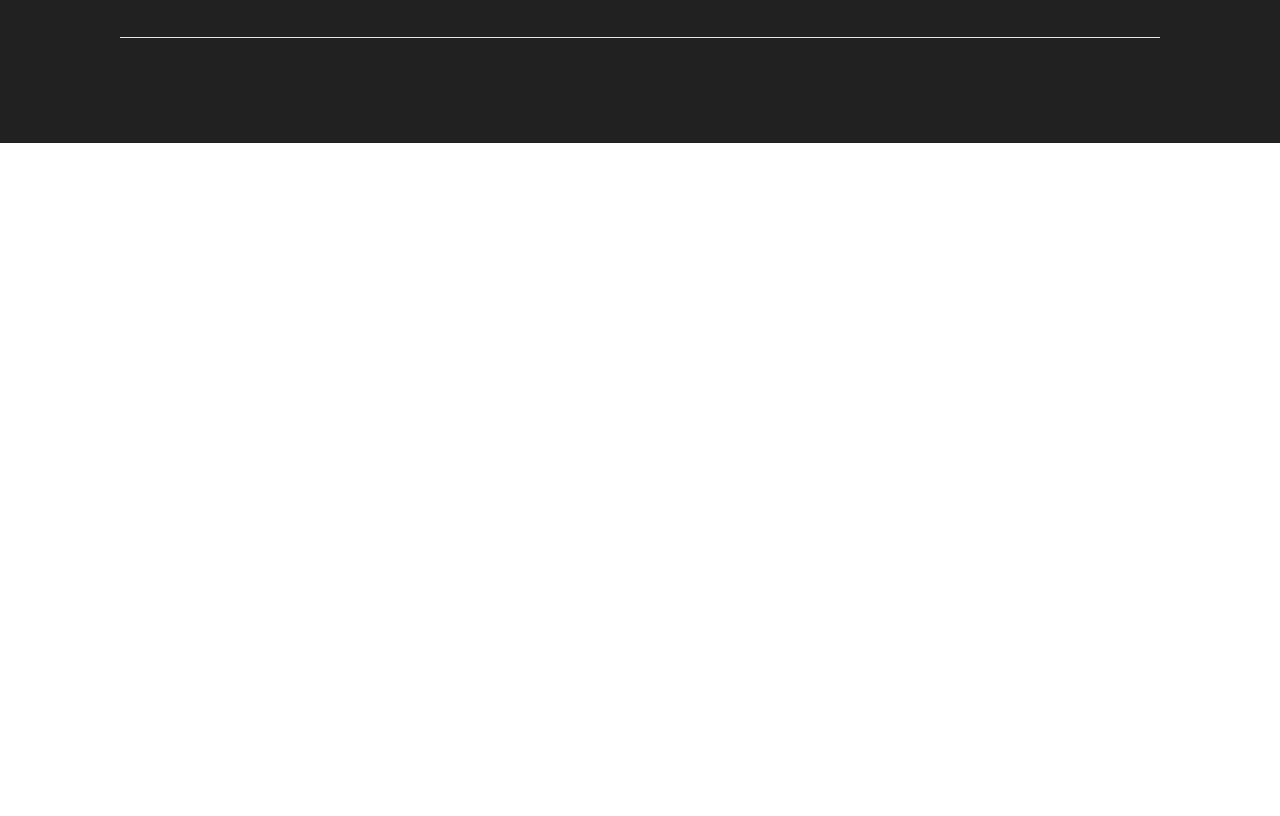
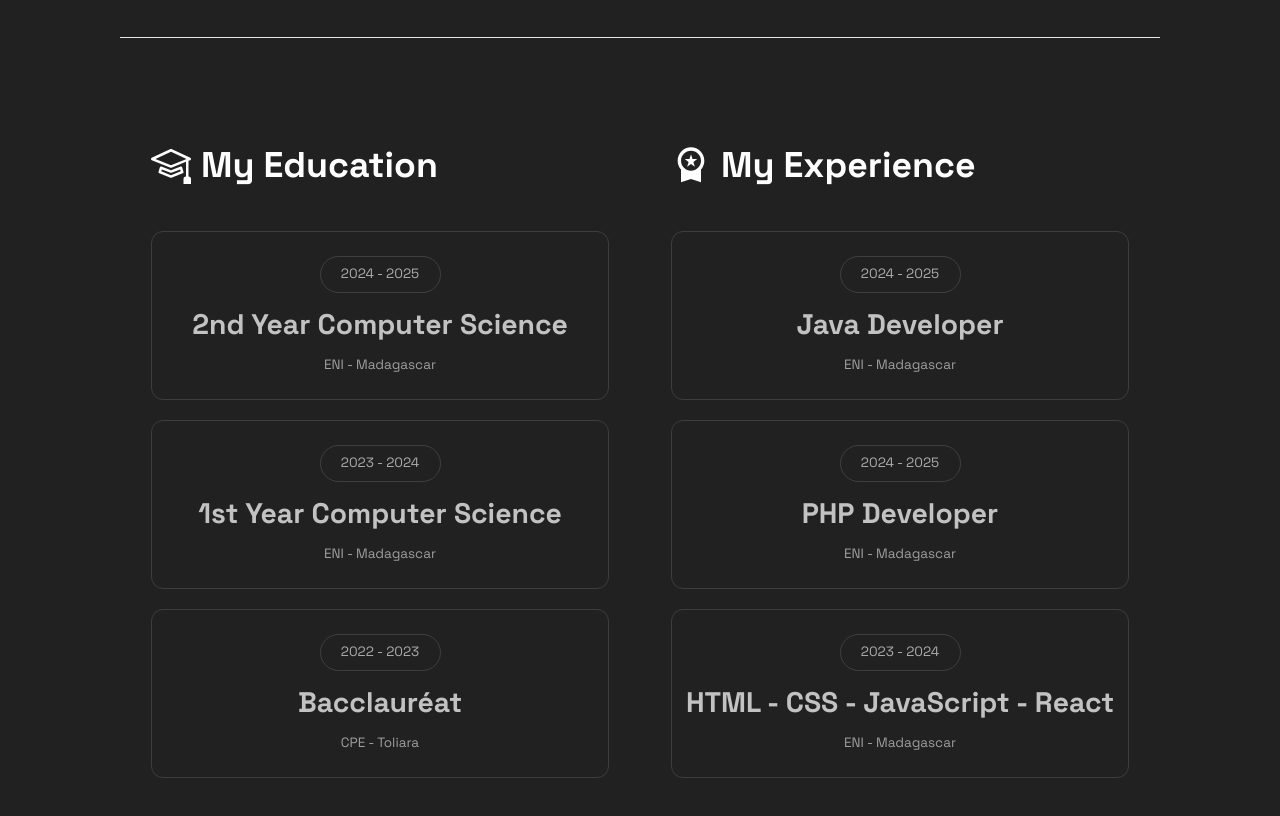
Before and after one commit to DidisGamos/Herllandys-Amoros-Christy-Portfolio, a React (Vite) app: page / in a window 1280 px wide. Shown: the part 1840-2656 px from the top of the page. Before the commit the page ends 1983 px from the top, so only its background shows below. Built offline with nearby package versions, Linux system fonts and the light colour scheme.

Commit message:
Feature / Progress

```diff
--- a/src/AllPage.jsx
+++ b/src/AllPage.jsx
@@ -4,6 +4,7 @@ import Hero from "./_components/Hero/Hero";
 import Hero2 from "./_components/Hero/Hero2";
 import Bars from "./_components/_ui/Bars";
 import Skills from "./_components/Skills/Skills";
+import Services from "./_components/Services/Services";
 
 export default function AllPage() {
   return (
@@ -17,6 +18,7 @@ export default function AllPage() {
       <div className="px-[30px] max-md:px-[20px] max-md:py-[50px] lg:px-[120px] py-[105px]">
         <Skills />
       </div>
+      <Services />
     </div>
   );
 }
--- /dev/null
+++ b/src/_components/Services/Services.jsx
@@ -0,0 +1,34 @@
+import React from "react";
+import Marquee from "react-fast-marquee";
+
+function Services() {
+  return (
+    <div className="w-full h-auto bg-[#1C1C1C]">
+      <div className="mt-[50px]">
+        <Marquee autoFill={true} pauseOnClick={true} className="space-x-[30px] max-md:space-x-[10px]">
+          <div className="flex items-center max-md:gap-[10px] gap-[30px]">
+            <p className="text-[90px] max-md:text-[50px] text-[#F4F4F4] font-semibold ">SERVICES</p>
+            <p
+              className="text-[#1c1c1c] max-md:text-[50px] text-[91px] leading-0 font-semibold
+            "
+              style={{
+                WebkitTextStrokeWidth: "1px",
+                WebkitTextStrokeColor: "#F4F4F4",
+              }}
+            >
+              SERVICES
+            </p>
+          </div>
+        </Marquee>
+      </div>
+      <div className="px-[30px] max-md:px-[20px] lg:px-[120px] py-[20px] lg:py-[50px]">
+        <div>
+          <div></div>
+          <div></div>
+        </div>
+      </div>
+    </div>
+  );
+}
+
+export default Services;
--- a/src/_components/Skills/Skills.jsx
+++ b/src/_components/Skills/Skills.jsx
@@ -1,6 +1,8 @@
 import React from "react";
 import SmallTitle from "../_ui/SmallTitle";
-
+import { BsMortarboard } from "react-icons/bs";
+import { education, experience } from "../_constants/EducationExperience";
+import { MdWorkspacePremium } from "react-icons/md";
 function Skills() {
   return (
     <div>
@@ -18,7 +20,61 @@ function Skills() {
           </p>
         </div>
       </div>
-      <hr className="w-full h-[1px] bg-[#4d4d4d] mt-[100px] max-md:mt-[50px]" />
+      <hr className="w-full h-[1px] bg-[#4d4d4d] mb-[100px] max-md:mb-[50px] mt-[100px] max-md:mt-[50px]" />
+      <div className="flex justify-around max-md:justify-center max-md:items-center max-md:flex-col max-md:gap-[50px]">
+        <div>
+          <div className="flex items-center gap-[10px] text-white">
+            <BsMortarboard className="w-[40px] h-[40px]" />
+            <p className="text-[35.7px] leading-normal font-bold">
+              My Education
+            </p>
+          </div>
+          <div className="flex flex-col gap-[20px] max-lg:gap-[20px] min-[1163px]:gap-[20px] mt-[40px]">
+            {education.map((item, index) => (
+              <div
+                key={index}
+                className="flex flex-col items-center justify-center gap-[10px] max-md:gap-[5px] w-[458px] max-md:w-[300px] h-[169px] max-md:h-[120px] rounded-[12px] border-[1px] border-[#3D3D3D]"
+              >
+                <p className="w-[121px] max-md:w-[80px] h-[37px] max-md:h-[25px] rounded-full border-[1px] border-[#3F3F3F] flex items-center justify-center text-[#ABABAB] text-[13.5px] max-md:text-[10px] leading-normal">
+                  {item.year}
+                </p>
+                <p className="text-[#C2C2C2] text-[28.3px] max-md:text-[20px] font-bold leading-normal">
+                  {item.class}
+                </p>
+                <p className="text-[#9F9F9F] text-[13.5px] font-normal leading-normal">
+                  {item.school}
+                </p>
+              </div>
+            ))}
+          </div>
+        </div>
+        <div>
+          <div className="flex items-center gap-[10px] text-white">
+            <MdWorkspacePremium className="w-[40px] h-[40px]" />
+            <p className="text-[35.7px] leading-normal font-bold">
+              My Experience
+            </p>
+          </div>
+          <div className="flex flex-col gap-[20px] mt-[40px]">
+            {experience.map((item, index) => (
+              <div
+                key={index}
+                className="flex flex-col items-center justify-center gap-[10px] max-md:gap-[5px] w-[458px] max-md:w-[300px] h-[169px] max-md:h-[120px] rounded-[12px] border-[1px] border-[#3D3D3D] max-md:text-center"
+              >
+                <p className="w-[121px] max-md:w-[80px] h-[37px] max-md:h-[25px] rounded-full border-[1px] border-[#3F3F3F] flex items-center justify-center text-[#ABABAB] text-[13.5px] max-md:text-[10px] leading-normal">
+                  {item.year}
+                </p>
+                <p className="text-[#C2C2C2] text-[28.3px] max-md:text-[20px] font-bold leading-normal">
+                  {item.techno}
+                </p>
+                <p className="text-[#9F9F9F] text-[13.5px] max-md:text-[10px] font-normal leading-normal">
+                  {item.school}
+                </p>
+              </div>
+            ))}
+          </div>
+        </div>
+      </div>
       <div>
         <div></div>
       </div>
--- /dev/null
+++ b/src/_components/_constants/EducationExperience.jsx
@@ -0,0 +1,41 @@
+export const education = [
+  {
+    id: 1,
+    year: "2024 - 2025",
+    class: "2nd Year Computer Science",
+    school: "ENI - Madagascar",
+  },
+  {
+    id: 2,
+    year: "2023 - 2024",
+    class: "1st Year Computer Science",
+    school: "ENI - Madagascar",
+  },
+  {
+    id: 3,
+    year: "2022 - 2023",
+    class: "Bacclauréat",
+    school: "CPE - Toliara",
+  },
+];
+
+export const experience = [
+  {
+    id: 1,
+    year: "2024 - 2025",
+    techno: "Java Developer",
+    school: "ENI - Madagascar",
+  },
+  {
+    id: 2,
+    year: "2024 - 2025",
+    techno: "PHP Developer",
+    school: "ENI - Madagascar",
+  },
+  {
+    id: 3,
+    year: "2023 - 2024",
+    techno: "HTML - CSS - JavaScript - React",
+    school: "ENI - Madagascar",
+  },
+];
```
